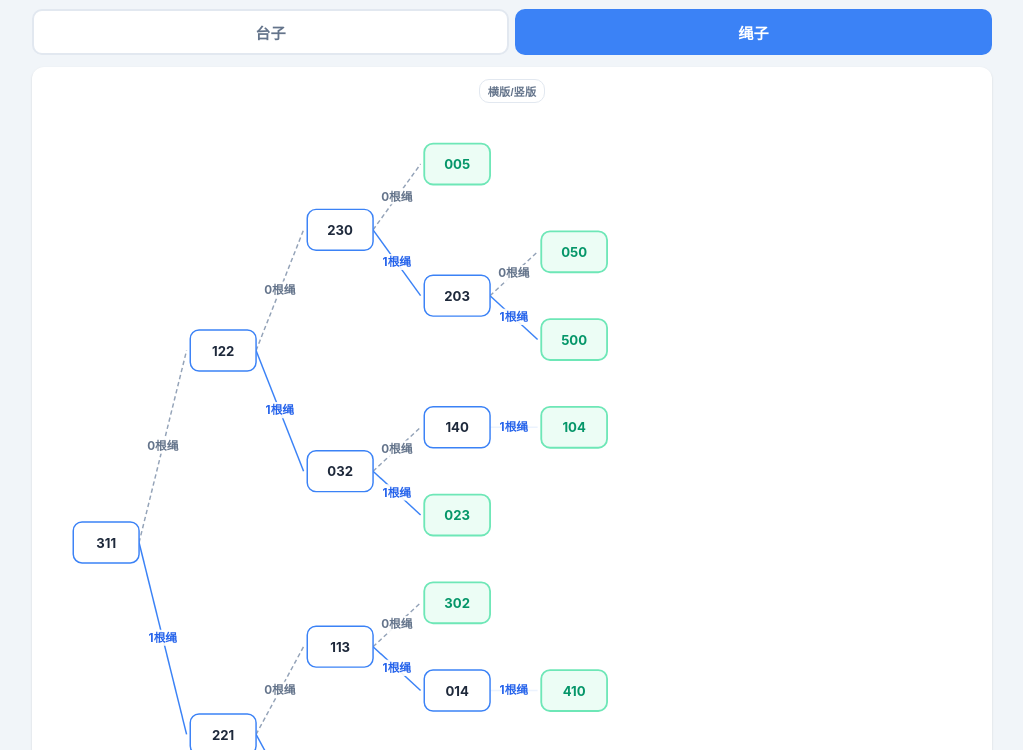
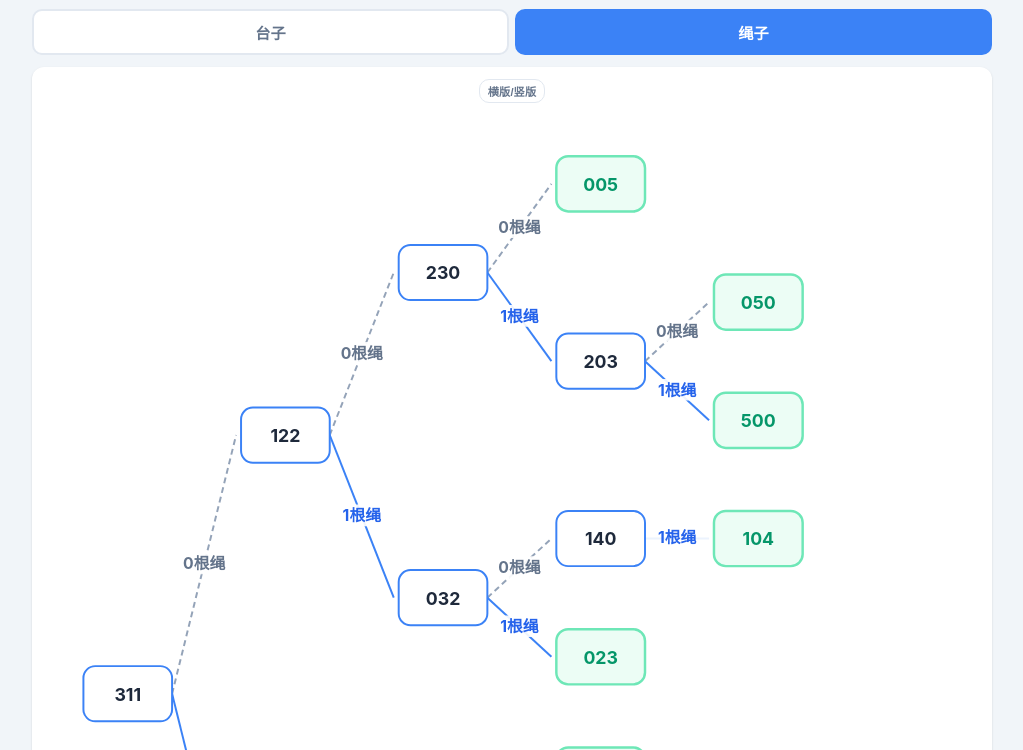
Before and after one commit to joeeezzz/hunben, a plain HTML site: page index.html in a window 1280 px wide. Both pictures are taken after a click on the button "绳子". Shown: the part 50-800 px from the top of the page, without its empty margins (128-1151 px from the left). Drawn offline with Linux system fonts and the light colour scheme.

Commit message:
Add files via upload

```diff
--- a/index.html
+++ b/index.html
@@ -698,7 +698,7 @@
       <button class="btn btn-outline" onclick="toggleTreeOrientation()" style="font-size:.7rem;padding:3px 8px;">横版/竖版</button>
     </div>
     <div class="tree-wrap" id="treeWrap">
-      <svg id="treeSvg" viewBox="0 0 1280 950" preserveAspectRatio="xMidYMid meet"></svg>
+      <svg id="treeSvg" viewBox="0 0 950 1280" preserveAspectRatio="xMidYMid meet"></svg>
     </div>
     <div class="tree-note">当决策树到尽头仍未成功，说明出bug，请多次对话重新开局</div>
   </div>
```
